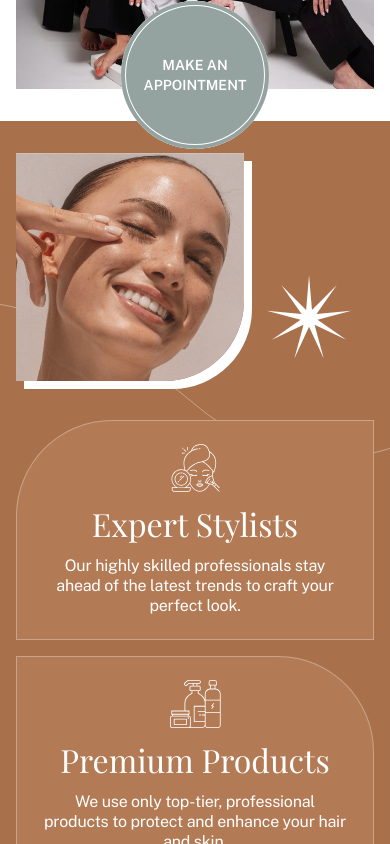
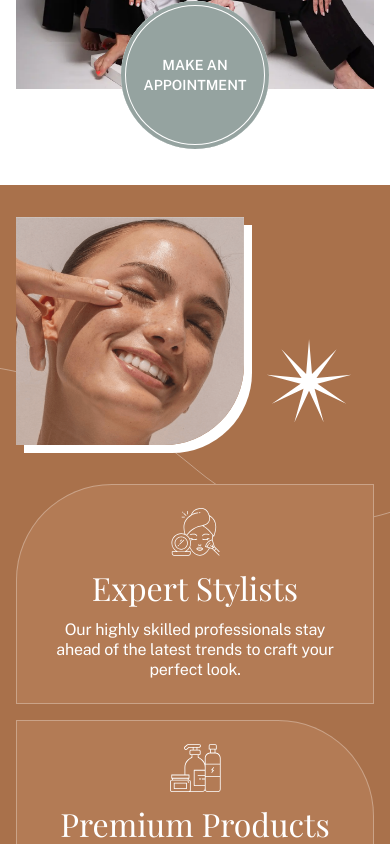
Before and after one commit to Varikash/luna-beauty, a Next.js app: page /about in a window 390 px wide. Shown: the part 920-1764 px from the top of the page. Built offline with nearby package versions, Linux system fonts and the light colour scheme; a web font is replaced by a local one.

Commit message:
Refactor CooperComponent styles to enhance layout and responsiveness. Updated section structure and styles for better alignment and spacing, including adjustments to media queries for improved mobile display.

```diff
--- a/app/about/page.module.css
+++ b/app/about/page.module.css
@@ -28,7 +28,7 @@
   display: flex;
   flex-direction: column;
   align-items: center;
-  gap: 32px;
+  gap: 96px;
 }
 
 .main code {
--- a/app/components/cooper-component/cooper-component.module.css
+++ b/app/components/cooper-component/cooper-component.module.css
@@ -1,14 +1,22 @@
 .cooper_section {
-  max-width: 1920px;
-  width: 100%;
-  display: flex;
-  justify-content: space-between;
-  padding: 76px;
+  width: 100vw;
+  margin-left: calc(50% - 50vw);
+  margin-right: calc(50% - 50vw);
+  overflow-x: clip;
   background-color: #A9714B;
   background-image: url('/images/cooper/Curve.svg');
   background-repeat: no-repeat;
   background-position: left -35px top 142px;
   background-size: 1988px 449px;
+}
+
+.cooper_container {
+  max-width: 1920px;
+  margin: 0 auto;
+  width: 100%;
+  display: flex;
+  justify-content: space-between;
+  padding: 76px;
 }
 
 /* лево */
@@ -90,7 +98,7 @@
 }
 
 @media (max-width: 1499px) {
-  .cooper_section {
+  .cooper_container {
     flex-direction: column;
     align-items: center;
     justify-content: space-between;
@@ -156,8 +164,11 @@
 }
 
 @media (max-width: 568px) {
+  .cooper_container {
+    padding: 32px 16px;
+  }
+
   .cooper_section {
-    padding: 32px 16px;
     background-position: left -235px top 180px;
     background-size: 692px 157px;
   }
--- a/app/components/cooper-component/cooper-component.tsx
+++ b/app/components/cooper-component/cooper-component.tsx
@@ -6,6 +6,7 @@ export default function CooperComponent() {
 
   return (
     <section className={styles.cooper_section}>
+      <div className={styles.cooper_container}>
         <div className={styles.left_body}>
           <div className={styles.images_wrapper}>
             <Image
@@ -40,6 +41,7 @@ export default function CooperComponent() {
             </li>
           ))}
         </ul>
+      </div>
     </section>
   )
 }
```
Lines whose indentation alone changed are shown as unchanged.
